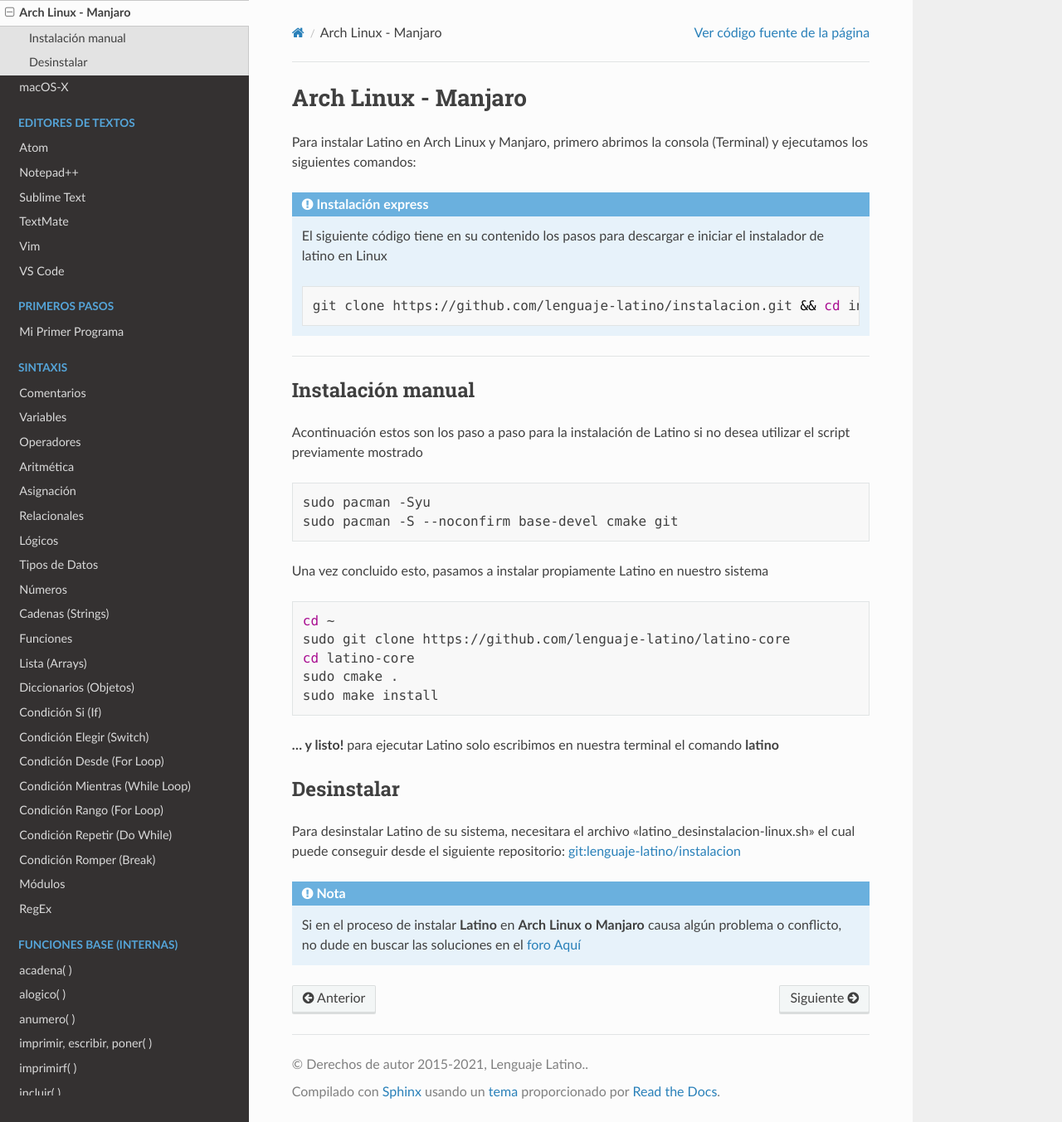
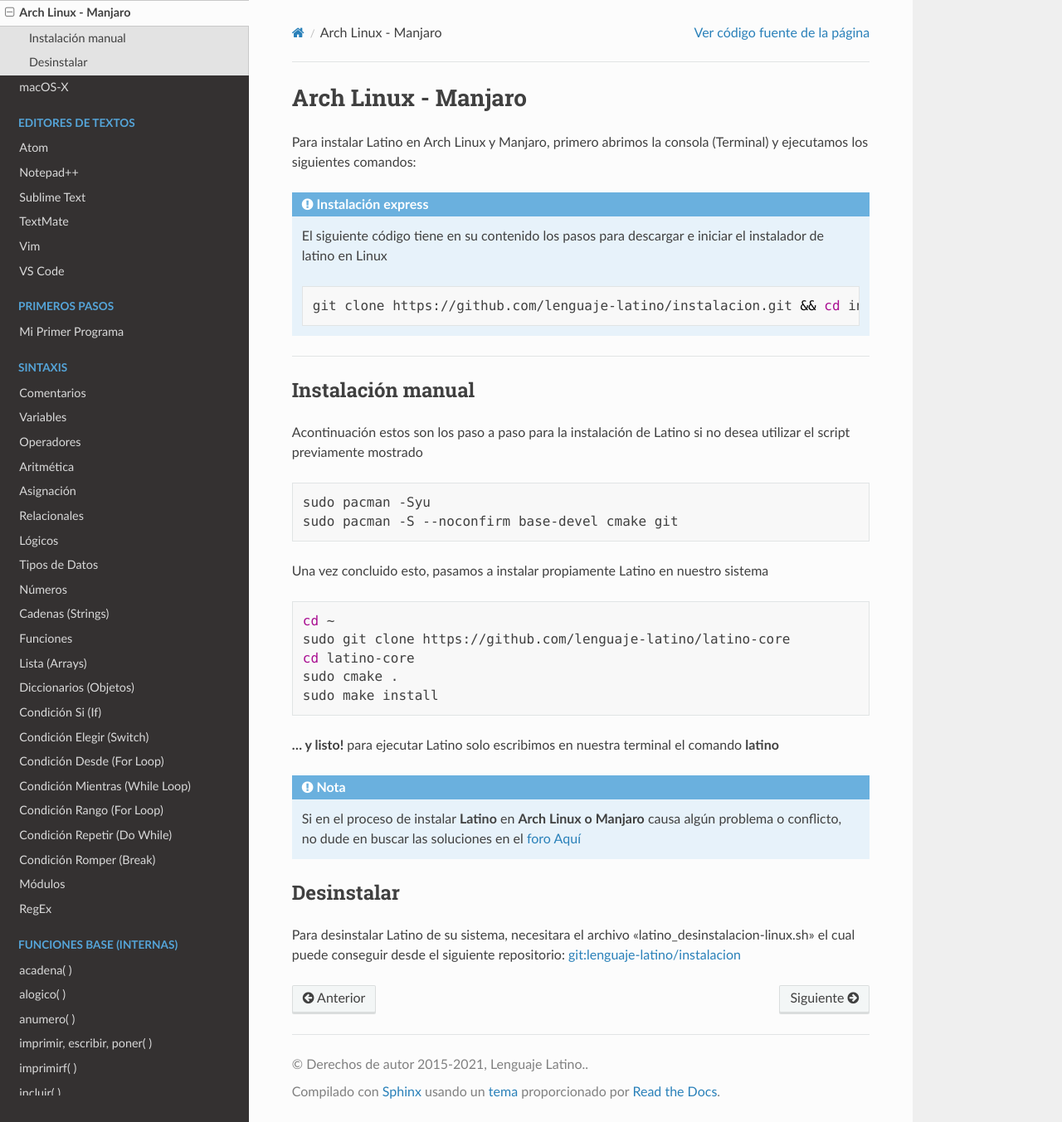
Before and after one commit to LatinoDocs/Manual-Latino, a Sphinx documentation site: the page built from docs/OS/ArchLinux-Manjaro.rst, in a window 1280 px wide and 1353 px high. Shown: the whole window at 83% size. Built offline with Sphinx 7.4.7 and the Read the Docs theme 2.0.0, drawn with Linux system fonts in a browser that asks for light colours; comment, search, counter and statistics services are not loaded; some of the changed lines change nothing that is shown.

Commit message:
Desinstalacion Archlinux

```diff
--- a/docs/OS/ArchLinux-Manjaro.rst
+++ b/docs/OS/ArchLinux-Manjaro.rst
@@ -40,6 +40,8 @@
 
 **... y listo!** para ejecutar Latino solo escribimos en nuestra terminal el comando **latino**
 
+.. note:: Si en el proceso de instalar **Latino** en **Arch Linux o Manjaro** causa algún problema o conflicto, no dude en buscar las soluciones en el `foro Aquí`_
+
 Desinstalar
 ------------
 Para desinstalar Latino de su sistema, necesitara el archivo "latino_desinstalacion-linux.sh" el cual puede conseguir desde el siguiente repositorio:
@@ -50,9 +52,6 @@
    sudo chmod +x latino_desinstalacion-linux.sh && ./latino_desinstalacion-linux.sh
 
 
-.. note:: Si en el proceso de instalar **Latino** en **Arch Linux o Manjaro** causa algún problema o conflicto, no dude en buscar las soluciones en el `foro Aquí`_
-
-
 .. Enlaces
 
 .. _foro Aquí: https://es.stackoverflow.com/questions/tagged/latino
```
